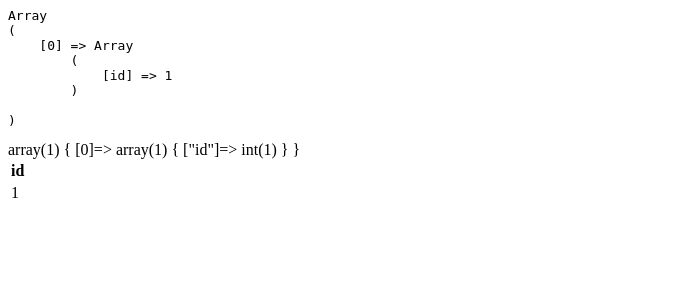
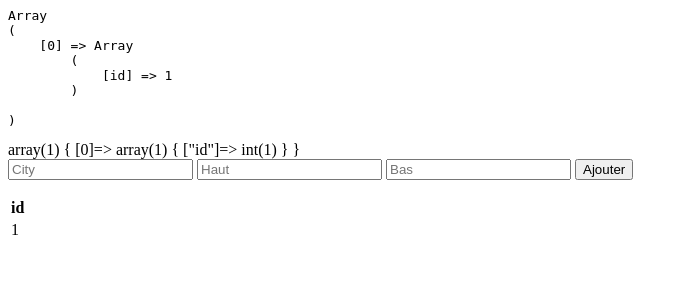
Before and after one commit to vdourson2/pdo, a PHP site: page / in a window 1280 px wide. Shown: the top 300 px of the page, without its empty margins (0-688 px from the left). Run offline with PHP 8.4, Linux system fonts and the light colour scheme; tables that the repository leaves empty or names only in its code hold one stand-in row (values such as "Sample post").

Commit message:
Add content to table

```diff
--- a/index.php
+++ b/index.php
@@ -9,8 +9,18 @@
 		'mysql:host=localhost;dbname=weatherapp;charset=utf8',
 		'phpmyadmin',
 		'mypassword');
+
+	if (isset($_GET['ville'],$_GET['haut'],$_GET['bas'])) {
+		$query = $pdo->prepare('INSERT INTO Météo VALUES (:ville,:haut,:bas)');
+		$query->execute([
+			'ville'=> $_GET['ville'],
+			'haut'=> $_GET['haut'],
+			'bas'=> $_GET['bas']
+		]);
+	}
+
 	$query = 'SELECT * FROM Météo';
-    $arr = $pdo->query($query)->fetchAll(PDO::FETCH_ASSOC); // Sur une même ligne ...
+	$arr = $pdo->query($query)->fetchAll(PDO::FETCH_ASSOC); // Sur une même ligne ...
 	echo '<pre>';
 	print_r($arr);
 	echo '</pre>';
@@ -23,6 +33,13 @@
 }
 
 ?>
+
+<form action="" method="get">
+	<input type="text" name="ville" placeholder="City">
+	<input type="number" name="haut" placeholder="Haut">
+	<input type="number" name="bas" placeholder="Bas">
+	<button type='submit'>Ajouter</button>
+</form>
 
 <table>
   <thead>
```
